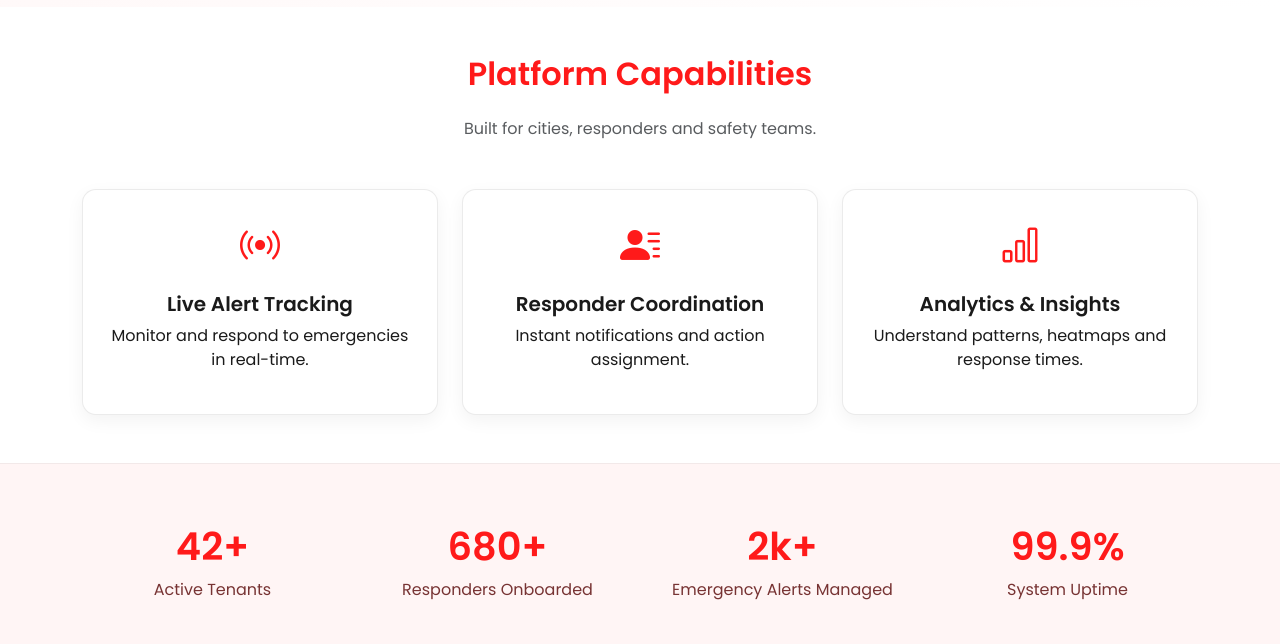
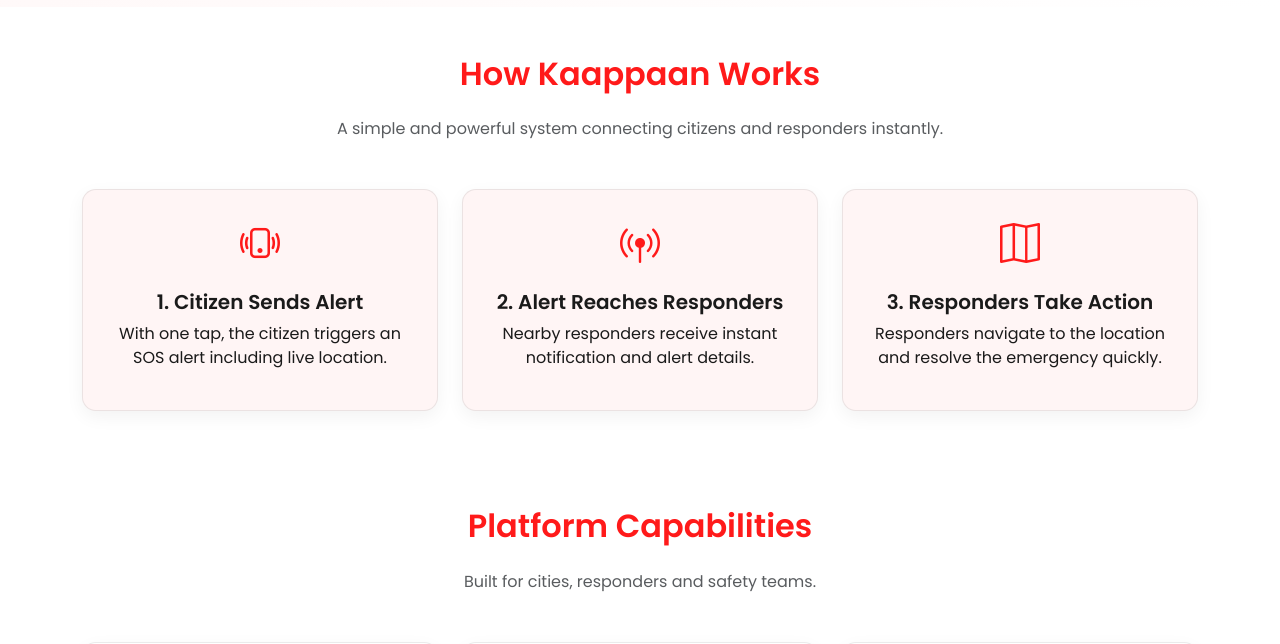
Before and after one commit to Loki807/KaappaaPlusWeb, an Angular app: page /home in a window 1280 px wide. Shown: the part 793-1437 px from the top of the page. Built offline with nearby package versions, Linux system fonts and the light colour scheme.

Commit message:
Updated UI with How It Works + Roadmap + Logo animation

```diff
--- a/src/app/Pages/home/home.css
+++ b/src/app/Pages/home/home.css
@@ -242,3 +242,34 @@
   50% { filter: drop-shadow(0 0 14px rgba(255, 26, 26, 0.6)); }
   100% { filter: drop-shadow(0 0 2px rgba(255, 26, 26, 0.3)); }
 }
+
+/* ===========================================
+   HOW IT WORKS SECTION
+=========================================== */
+
+.how-section {
+  background: #ffffff;
+}
+
+.how-card {
+  background: #FFF5F5;
+  border-radius: 14px;
+  border: 1px solid rgba(0,0,0,0.08);
+  transition: 0.3s ease;
+  box-shadow: 0 6px 18px rgba(0,0,0,0.05);
+}
+
+.how-card:hover {
+  transform: translateY(-8px);
+  box-shadow: 0 16px 32px rgba(255,26,26,0.15);
+}
+
+.how-icon i {
+  animation: pulseIcon 2s infinite ease-in-out;
+}
+
+@keyframes pulseIcon {
+  0% { transform: scale(1); opacity: 0.85; }
+  50% { transform: scale(1.15); opacity: 1; }
+  100% { transform: scale(1); opacity: 0.85; }
+}
--- a/src/app/Pages/home/home.html
+++ b/src/app/Pages/home/home.html
@@ -54,6 +54,56 @@
 
     </div>
   </section>
+
+  <!-- ============= HOW THE APP WORKS SECTION ============= -->
+<section id="how-it-works" class="how-section py-5">
+  <div class="container text-center">
+
+    <h2 class="fw-bold mb-4 text-cyan">How Kaappaan Works</h2>
+    <p class="text-muted mb-5">A simple and powerful system connecting citizens and responders instantly.</p>
+
+    <div class="row g-4">
+
+      <!-- STEP 1 -->
+      <div class="col-md-4">
+        <div class="how-card p-4">
+          <div class="how-icon mb-3">
+            <i class="bi bi-phone-vibrate fs-1 text-cyan"></i>
+          </div>
+          <h5 class="fw-bold mb-2">1. Citizen Sends Alert</h5>
+          <p>With one tap, the citizen triggers an SOS alert including live location.</p>
+        </div>
+      </div>
+
+      <!-- STEP 2 -->
+      <div class="col-md-4">
+        <div class="how-card p-4">
+          <div class="how-icon mb-3">
+            <i class="bi bi-broadcast-pin fs-1 text-cyan"></i>
+          </div>
+          <h5 class="fw-bold mb-2">2. Alert Reaches Responders</h5>
+          <p>Nearby responders receive instant notification and alert details.</p>
+        </div>
+      </div>
+
+      <!-- STEP 3 -->
+      <div class="col-md-4">
+        <div class="how-card p-4">
+          <div class="how-icon mb-3">
+            <i class="bi bi-map fs-1 text-cyan"></i>
+          </div>
+          <h5 class="fw-bold mb-2">3. Responders Take Action</h5>
+          <p>Responders navigate to the location and resolve the emergency quickly.</p>
+        </div>
+      </div>
+
+    </div>
+
+  </div>
+</section>
+
+
+
 
   <!-- ============= FEATURES SECTION ============= -->
   <section id="features" class="new-features py-5">
```
